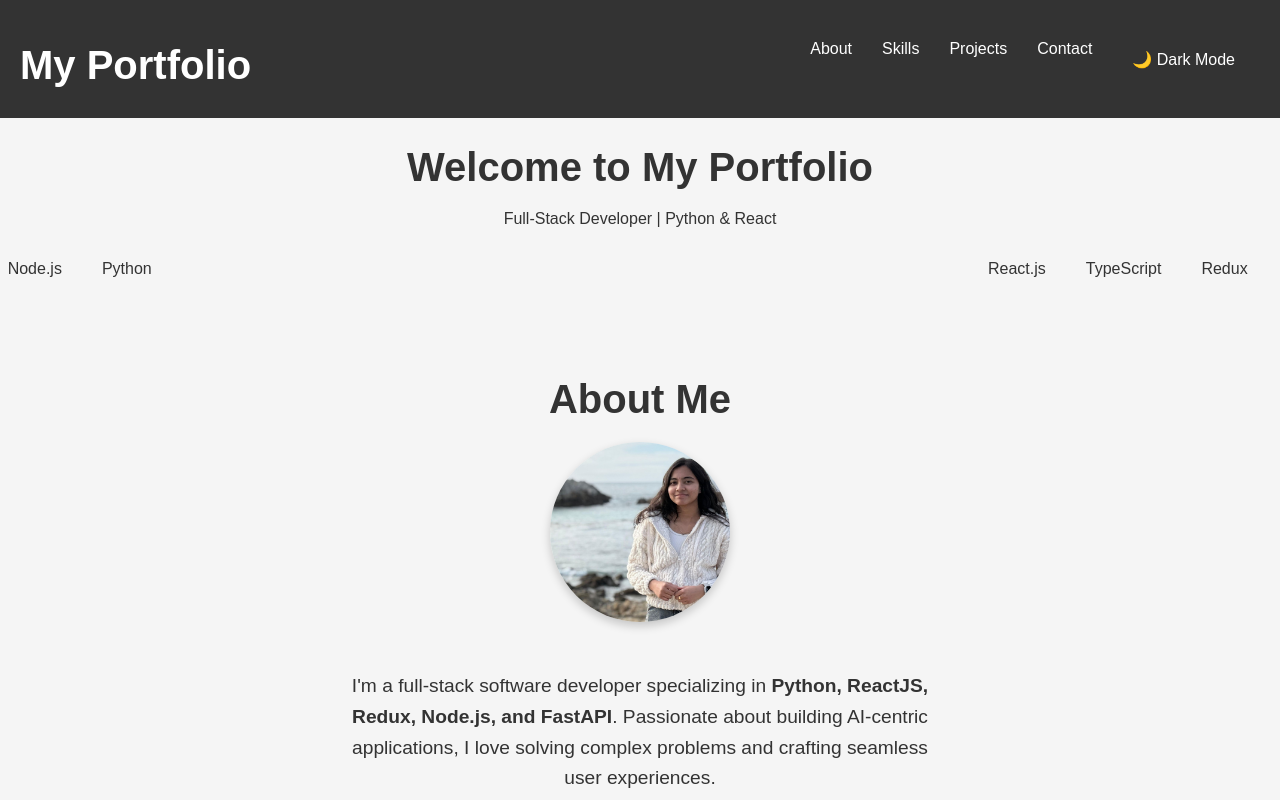
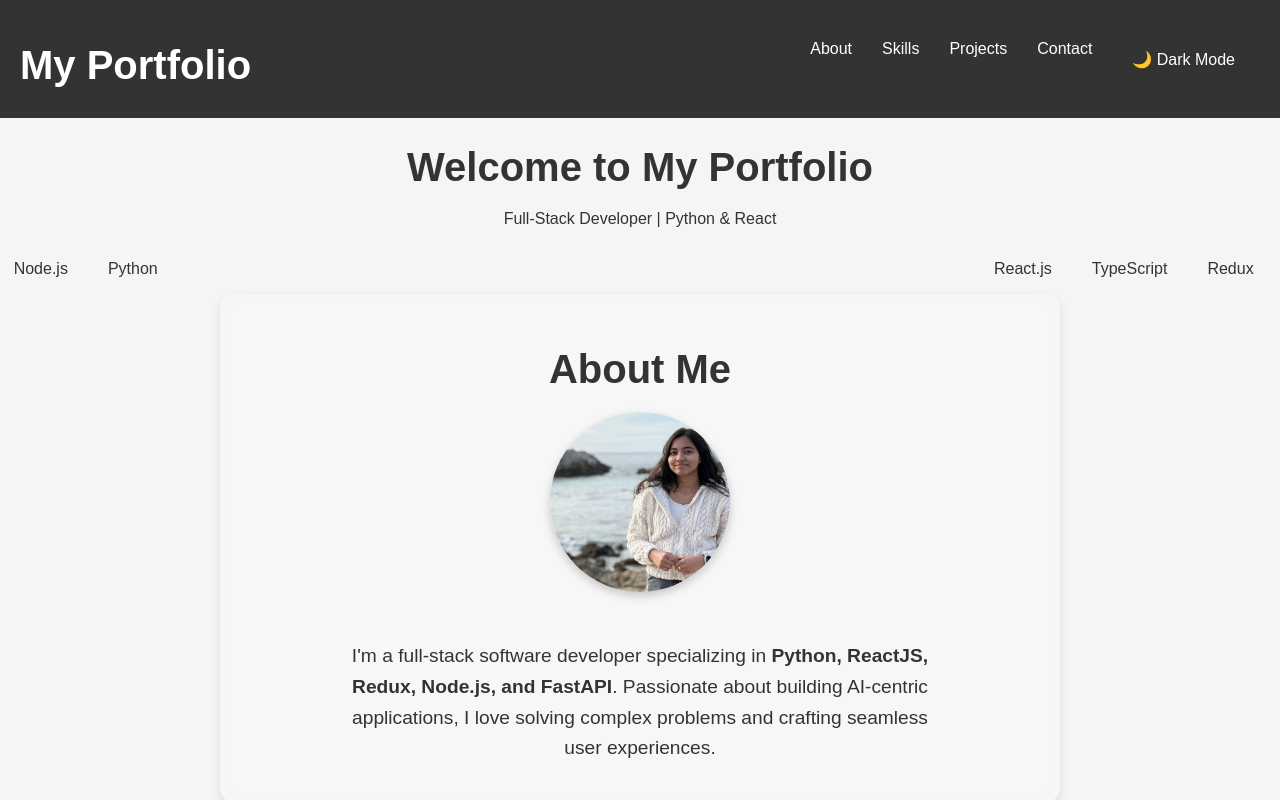
Before and after one commit to CharviBasappa/Craftfolio, a React (Create React App) app: page /contact in a window 1280 px wide. Shown: the top 800 px of the page. Built offline with nearby package versions, Linux system fonts and the light colour scheme.

Commit message:
Added glass effect to About Section

```diff
--- a/src/index.css
+++ b/src/index.css
@@ -115,3 +115,13 @@ button {
   cursor: pointer;
   font-size: 16px;
 }
+
+.glassmorphism {
+  background: rgba(255, 255, 255, 0.2);
+  border-radius: 15px;
+  backdrop-filter: blur(10px);
+  padding: 20px;
+  box-shadow: 0 4px 10px rgba(0, 0, 0, 0.1);
+  max-width: 800px;
+  margin: auto;
+}
--- a/src/pages/About.js
+++ b/src/pages/About.js
@@ -16,16 +16,13 @@ const About = () => {
   }, []);
 
   return (
-    <section id="about" className="about-section">
+    <section id="about" className="glassmorphism">
       <h1>About Me</h1>
       <motion.div
         data-scroll="true"
         data-scroll-sticky="true"
         data-scroll-target="#fixed-target"
         className="about-content"
-        style={{
-          transform: `translateY(${scrollPosition * 0.1}px)`,
-        }}
       >
         <motion.img
           src={profileImage}
```
